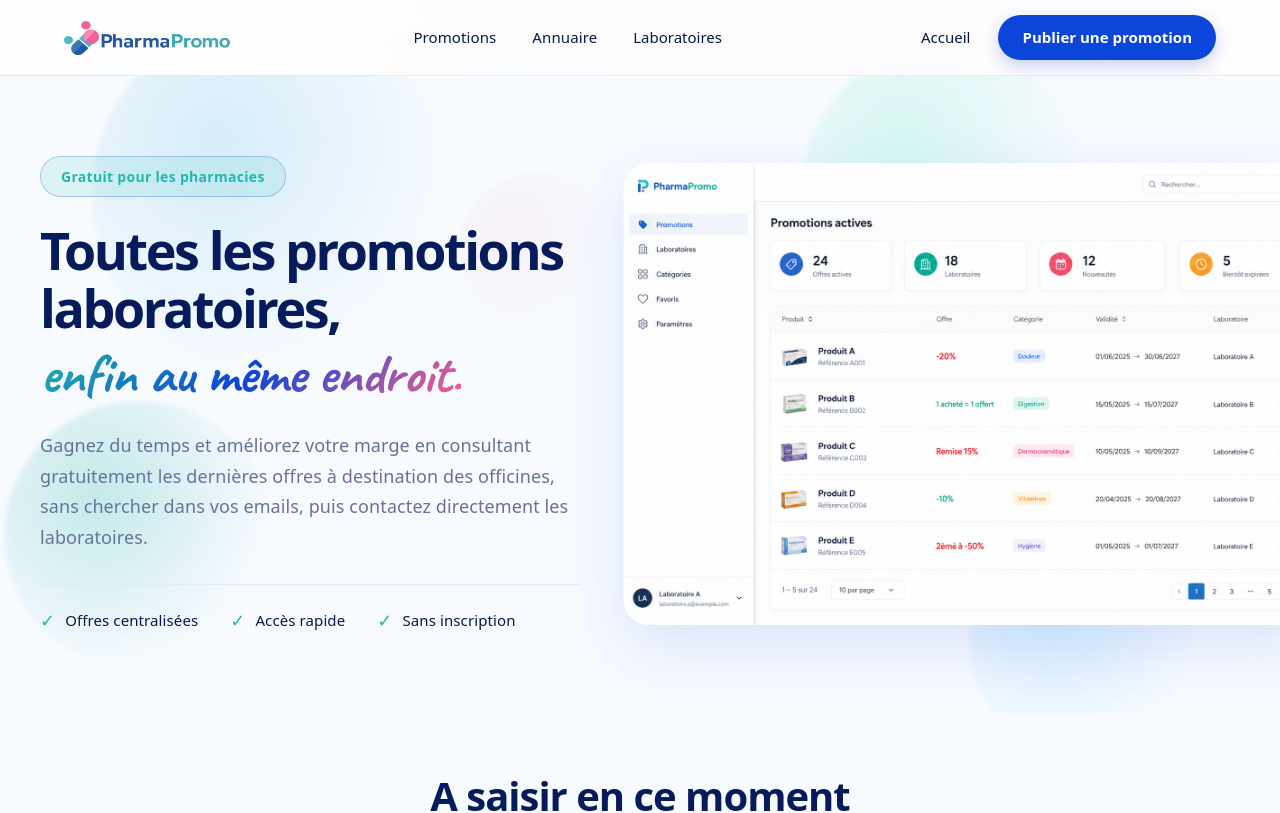
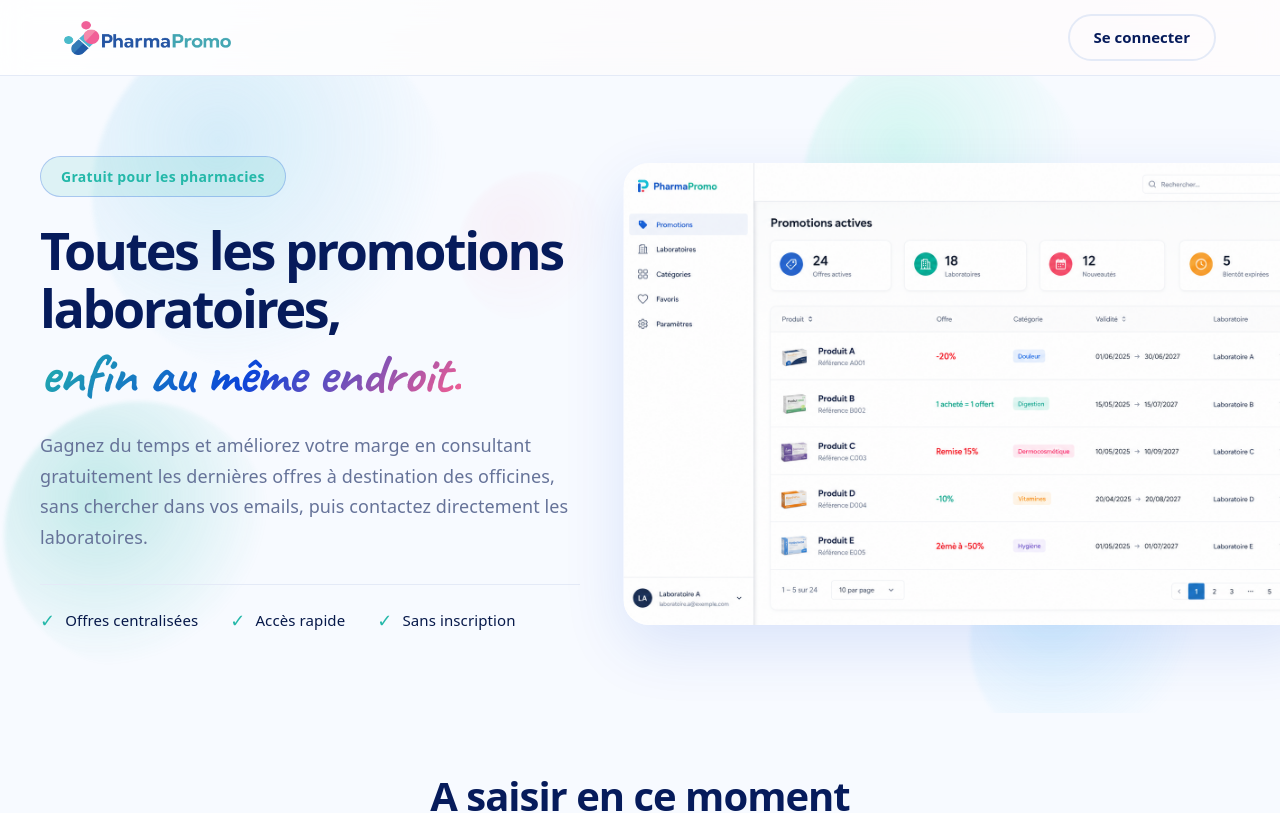
Before and after one commit to Cashadom/pharmapromo, a React (Vite) app: page / in a window 1280 px wide. Shown: the top 813 px of the page. Built offline with nearby package versions, Linux system fonts and the light colour scheme; no server answers; the database is empty.

Commit message:
PharmaPromo - Navbar simplifiée : logo + Se connecter uniquement

```diff
--- a/src/components/Navbar.css
+++ b/src/components/Navbar.css
@@ -16,10 +16,9 @@
   max-width: 1200px;
   margin: 0 auto;
   padding: 0 24px;
-  display: grid;
-  grid-template-columns: auto 1fr auto;
+  display: flex;
+  justify-content: space-between;
   align-items: center;
-  gap: 24px;
 }
 
 .navbar-logo {
@@ -37,87 +36,33 @@
   display: block;
 }
 
-.navbar-links {
-  display: flex;
-  justify-content: center;
-  align-items: center;
-  gap: 36px;
-}
-
-.navbar-links a,
-.navbar-link-nav {
-  color: #07194A;
-  text-decoration: none;
-  font-size: 15px;
-  font-weight: 500;
-  transition: color 0.2s ease;
-  background: none;
-  border: none;
-  cursor: pointer;
-  font-family: inherit;
-  padding: 0;
-}
-
-.navbar-links a:hover,
-.navbar-link-nav:hover {
-  color: #0B45D9;
-}
-
 .navbar-actions {
   display: flex;
   align-items: center;
   gap: 12px;
-  justify-self: end;
 }
 
-.navbar-link-button {
-  background: none;
-  border: none;
-  color: #07194A;
-  font-size: 15px;
-  font-weight: 500;
-  cursor: pointer;
-  padding: 10px 16px;
-  border-radius: 60px;
-  transition: all 0.2s ease;
-}
-
-.navbar-link-button:hover {
-  background: #F7FAFF;
-  color: #0B45D9;
-}
-
-.navbar-cta {
-  background: #0B45D9;
-  color: #FFFFFF;
-  border: none;
-  padding: 11px 24px;
+.navbar-cta-secondary {
+  background: transparent;
+  color: #061B5B;
+  border: 2px solid #E4EAF7;
+  padding: 10px 24px;
   border-radius: 60px;
   font-size: 15px;
   font-weight: 600;
   cursor: pointer;
   transition: all 0.2s ease;
-  box-shadow: 0 6px 16px rgba(11, 69, 217, 0.22);
+  font-family: inherit;
   white-space: nowrap;
 }
 
-.navbar-cta:hover {
-  background: #0A3DBF;
-  transform: translateY(-1px);
-  box-shadow: 0 10px 24px rgba(11, 69, 217, 0.3);
+.navbar-cta-secondary:hover {
+  border-color: #0B45D9;
+  background: #F7FAFF;
+  transform: translateY(-2px);
 }
 
 /* Responsive */
-@media (max-width: 900px) {
-  .navbar-links {
-    display: none;
-  }
-
-  .navbar-inner {
-    grid-template-columns: auto auto;
-  }
-}
-
 @media (max-width: 560px) {
   .navbar {
     height: 64px;
@@ -127,12 +72,8 @@
     height: 28px;
   }
 
-  .navbar-link-button {
-    display: none;
-  }
-
-  .navbar-cta {
-    padding: 9px 18px;
-    font-size: 14px;
+  .navbar-cta-secondary {
+    padding: 8px 16px;
+    font-size: 13px;
   }
 }
--- a/src/components/Navbar.jsx
+++ b/src/components/Navbar.jsx
@@ -19,36 +19,14 @@
           />
         </button>
 
-        <nav className="navbar-links">
-          <a href="#promotions">Promotions</a>
-          <a href="#annuaire">Annuaire</a>
+        <div className="navbar-actions">
           <button
             type="button"
-            className="navbar-link-nav"
-            onClick={() => setPage('pricing')}
+            className="navbar-cta-secondary"
+            onClick={() => setPage('login')}
           >
-            Laboratoires
+            Se connecter
           </button>
-        </nav>
-
-        <div className="navbar-actions">
-
-          <button
-            type="button"
-            className="navbar-link-button"
-            onClick={() => setPage('home')}
-          >
-            Accueil
-          </button>
-
-          <button
-            type="button"
-            className="navbar-cta"
-            onClick={() => setPage('create')}
-          >
-            Publier une promotion
-          </button>
-
         </div>
 
       </div>
```
Also changed, not shown: src/assets/logo.png.
